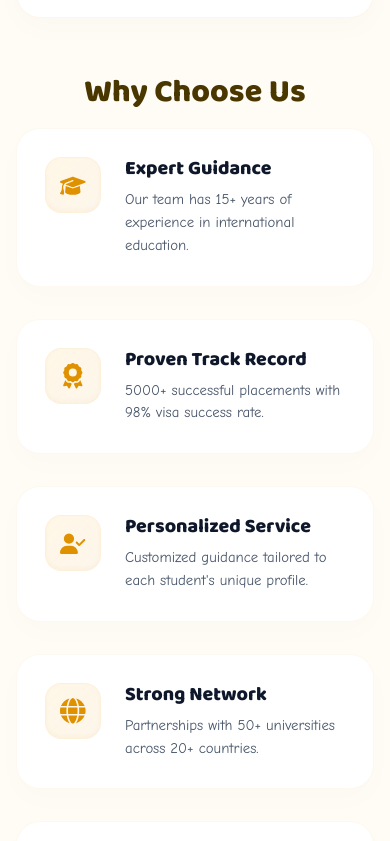
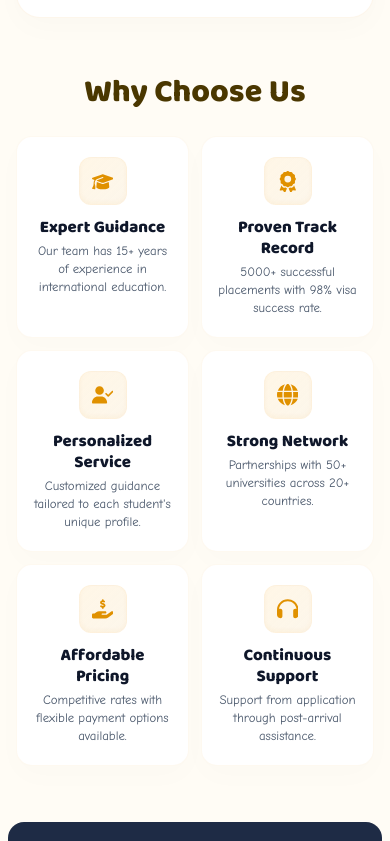
Before and after one commit to princeshiamofficial/Rowshanara-Edu, a Next.js app: page /about in a window 390 px wide. Shown: the part 5000-5841 px from the top of the page. Built offline with nearby package versions, Linux system fonts and the light colour scheme.

Commit message:
style: display Why Choose Us cards in a 2-column grid on mobile devices

```diff
--- a/src/app/globals.css
+++ b/src/app/globals.css
@@ -2159,3 +2159,69 @@ button {
   border-color: rgba(224, 145, 0, 0.25) !important;
   box-shadow: 0 8px 20px rgba(224, 145, 0, 0.12);
 }
+
+.choose-us-grid {
+  display: grid;
+  grid-template-columns: repeat(auto-fit, minmax(320px, 1fr));
+  gap: 2rem;
+}
+
+.choose-us-text-container {
+  flex: 1;
+}
+
+.choose-us-card-title {
+  font-size: 1.225rem;
+  font-weight: 800;
+  color: #0F172A;
+  margin-bottom: 0.45rem;
+  font-family: 'Baloo 2', cursive;
+  line-height: 1.25;
+}
+
+.choose-us-card-desc {
+  font-size: 0.925rem;
+  color: #475569;
+  line-height: 1.55;
+  margin: 0;
+  font-family: 'Comic Neue', cursive;
+}
+
+.choose-us-icon {
+  font-size: 1.6rem;
+  transition: all 0.2s ease;
+}
+
+@media (max-width: 640px) {
+  .choose-us-grid {
+    grid-template-columns: repeat(2, 1fr) !important;
+    gap: 0.75rem !important;
+  }
+  .choose-us-card {
+    flex-direction: column !important;
+    align-items: center !important;
+    text-align: center !important;
+    padding: 1.25rem 1rem !important;
+    gap: 0.75rem !important;
+    border-radius: 16px !important;
+  }
+  .choose-us-icon-wrapper {
+    width: 48px !important;
+    height: 48px !important;
+    border-radius: 12px !important;
+  }
+  .choose-us-icon {
+    font-size: 1.35rem !important;
+  }
+  .choose-us-text-container {
+    width: 100% !important;
+  }
+  .choose-us-card-title {
+    font-size: 1.05rem !important;
+    margin-bottom: 0.25rem !important;
+  }
+  .choose-us-card-desc {
+    font-size: 0.8rem !important;
+    line-height: 1.4 !important;
+  }
+}
--- a/src/components/about/WhyChooseUs.tsx
+++ b/src/components/about/WhyChooseUs.tsx
@@ -12,32 +12,32 @@ const whyChooseUsList = [
   {
     title: "Expert Guidance",
     desc: "Our team has 15+ years of experience in international education.",
-    icon: <FaGraduationCap style={{ fontSize: "1.6rem" }} />
+    icon: <FaGraduationCap className="choose-us-icon" />
   },
   {
     title: "Proven Track Record",
     desc: "5000+ successful placements with 98% visa success rate.",
-    icon: <FaAward style={{ fontSize: "1.6rem" }} />
+    icon: <FaAward className="choose-us-icon" />
   },
   {
     title: "Personalized Service",
     desc: "Customized guidance tailored to each student's unique profile.",
-    icon: <FaUserCheck style={{ fontSize: "1.6rem" }} />
+    icon: <FaUserCheck className="choose-us-icon" />
   },
   {
     title: "Strong Network",
     desc: "Partnerships with 50+ universities across 20+ countries.",
-    icon: <FaGlobe style={{ fontSize: "1.6rem" }} />
+    icon: <FaGlobe className="choose-us-icon" />
   },
   {
     title: "Affordable Pricing",
     desc: "Competitive rates with flexible payment options available.",
-    icon: <FaHandHoldingDollar style={{ fontSize: "1.6rem" }} />
+    icon: <FaHandHoldingDollar className="choose-us-icon" />
   },
   {
     title: "Continuous Support",
     desc: "Support from application through post-arrival assistance.",
-    icon: <FaHeadphones style={{ fontSize: "1.6rem" }} />
+    icon: <FaHeadphones className="choose-us-icon" />
   }
 ];
 
@@ -48,18 +48,14 @@ export default function WhyChooseUs() {
         textAlign: "center",
         fontSize: "clamp(2rem, 4vw, 2.75rem)",
         color: "var(--text)",
-        marginBottom: "1rem",
+        marginBottom: "1.5rem",
         fontFamily: "'Baloo 2', cursive",
         fontWeight: 800
       }}>
         Why Choose Us
       </h2>
 
-      <div style={{
-        display: "grid",
-        gridTemplateColumns: "repeat(auto-fit, minmax(320px, 1fr))",
-        gap: "2rem"
-      }}>
+      <div className="choose-us-grid">
         {whyChooseUsList.map((item, index) => (
           <div key={index} className="choose-us-card">
             {/* Icon Container */}
@@ -68,24 +64,11 @@ export default function WhyChooseUs() {
             </div>
 
             {/* Text Container */}
-            <div style={{ flex: 1 }}>
-              <h3 style={{
-                fontSize: "1.225rem",
-                fontWeight: 800,
-                color: "#0F172A",
-                marginBottom: "0.45rem",
-                fontFamily: "'Baloo 2', cursive",
-                lineHeight: "1.25"
-              }}>
+            <div className="choose-us-text-container">
+              <h3 className="choose-us-card-title">
                 {item.title}
               </h3>
-              <p style={{
-                fontSize: "0.925rem",
-                color: "#475569",
-                lineHeight: "1.55",
-                margin: 0,
-                fontFamily: "'Comic Neue', cursive"
-              }}>
+              <p className="choose-us-card-desc">
                 {item.desc}
               </p>
             </div>
```
